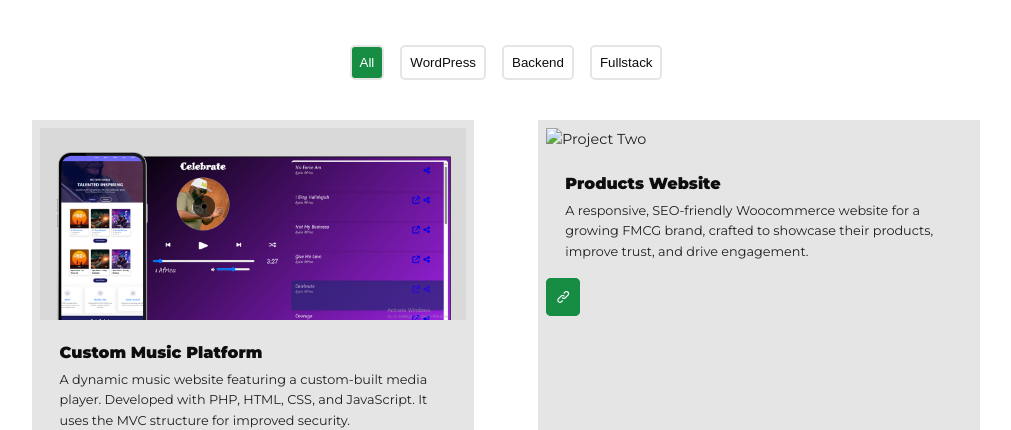
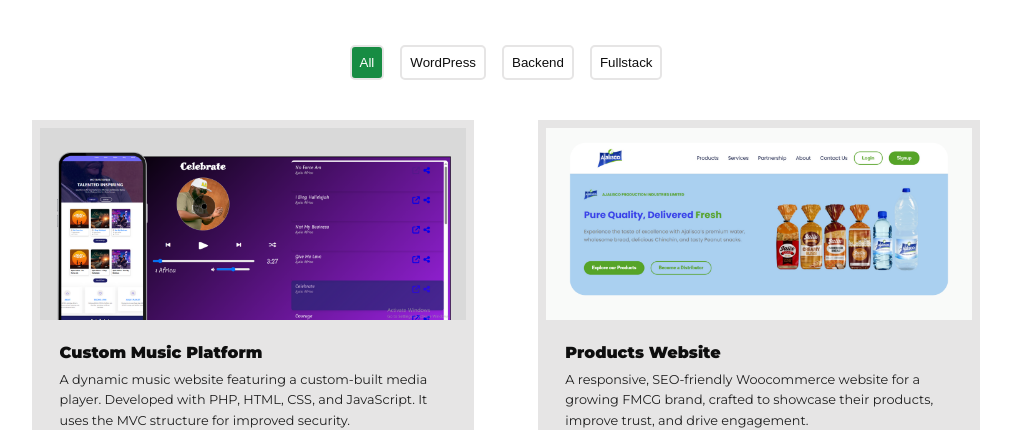
Before and after one commit to etokjoshua/portfolio, a plain HTML site: page index.html in a window 1280 px wide. Shown: the part 1806-2236 px from the top of the page, without its empty margins (134-1145 px from the left). Drawn offline with nearby package versions, Linux system fonts and the light colour scheme.

Commit message:
Update index.html

```diff
--- a/index.html
+++ b/index.html
@@ -137,7 +137,7 @@
         </articles>
         <articles class="project mix frontend" data-order="2">
           <div class="project__image">
-            <img src="./assets/project2 (2).png" alt="Project Two" />
+            <img src="./assets/project2.png" alt="Project Two" />
           </div>
           <h5>Products Website</h5>
           <p>
```
